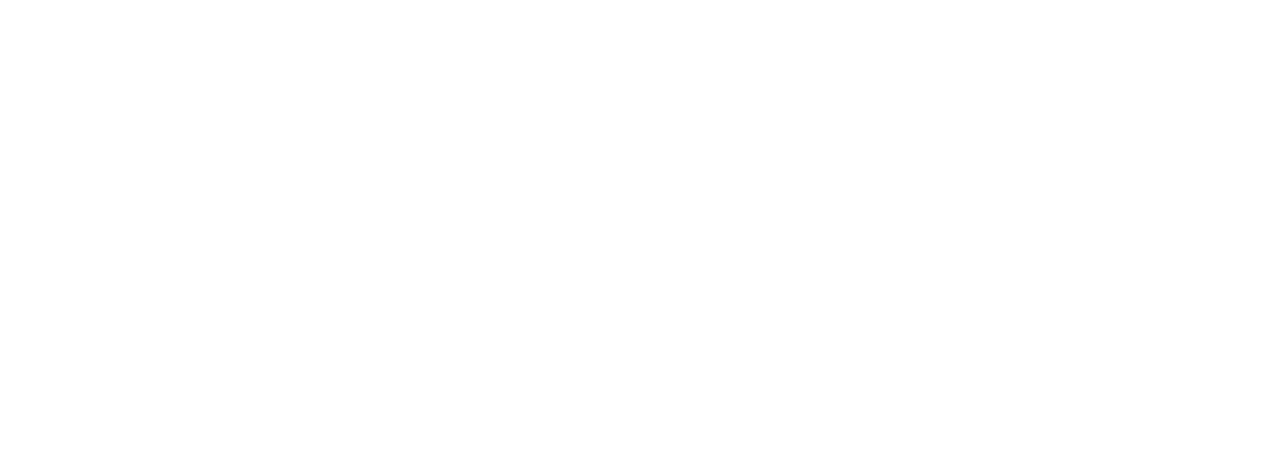
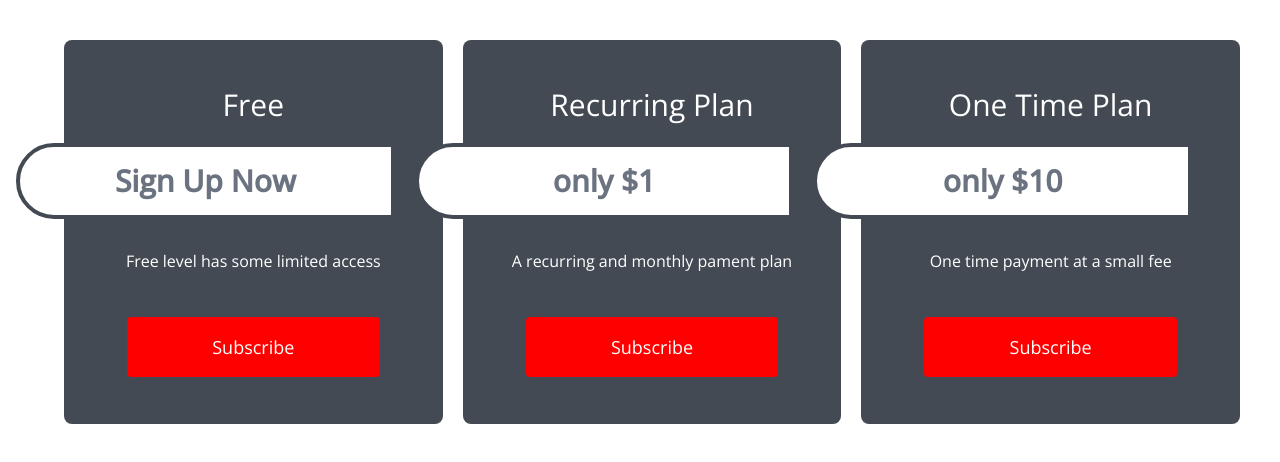
Before and after one commit to mnnlthmpsn/pama_react, a React (Create React App) app: page /subscribe in a window 1280 px wide. Before the commit this address had no page. Shown: the top 462 px of the page. Built offline with nearby package versions, Linux system fonts and the light colour scheme.

Commit message:
recurring

```diff
--- a/src/App.js
+++ b/src/App.js
@@ -1,5 +1,5 @@
 import { Routes, Route } from 'react-router-dom'
-import { Give, PAMA, Join, ApplicationForm, Partner, Index, Checkout, Map } from './pages/pages'
+import { Give, PAMA, Join, ApplicationForm, Partner, Index, Checkout, Map, Subscribe } from './pages/pages'
 
 const App = () => {
     return (
@@ -13,6 +13,7 @@
                 <Route path="partner" element={<Partner />} />
                 <Route path="join" element={<Join />} />
                 <Route path="map" element={<Map />} />
+                <Route path='subscribe' element={<Subscribe />} />
             </Routes>
         </div>
     )
--- a/src/pages/join.js
+++ b/src/pages/join.js
@@ -5,7 +5,7 @@
 
     const navigate = useNavigate()
 
-    const apply = () => navigate('/apply')
+    const apply = () => navigate('/subscribe')
 
     const staffList = [
         { name: 'Emmanuel Thompson', role: 'Sercretary', image: 'https://images.unsplash.com/photo-1546525848-3ce03ca516f6?ixlib=rb-1.2.1&ixid=MnwxMjA3fDB8MHxzZWFyY2h8NHx8YmxhY2slMjBtYW58ZW58MHx8MHx8&auto=format&fit=crop&w=500&q=60' }
--- a/src/pages/pages.js
+++ b/src/pages/pages.js
@@ -6,3 +6,4 @@
 export { default as Partner } from './partner'
 export { default as Checkout } from './checkout'
 export { default as Map } from './map'
+export { default as Subscribe } from './subscribe'
--- a/src/pages/pama.js
+++ b/src/pages/pama.js
@@ -17,7 +17,7 @@
                 <p className="text-lg font-light">Chris Asante Ministerial</p>
                 <p className="text-lg font-light">Association</p>
                 <div className="py-8 w-2/3">
-                    <Button label="Join Now" onClick={() => navigate('/apply')} />
+                    <Button label="Join Now" onClick={() => navigate('/join')} />
                 </div>
             </div>
 
@@ -90,7 +90,7 @@
                         In His Service
                     </p>
 
-                    <Button label="Apply" onClick={() => navigate('/apply')} />
+                    <Button label="Join Now" onClick={() => navigate('/join')} />
                     {/* <button className="py-3 outline-none px-20 primaryColor" onClick={() => navigate('/apply')}>JOIN CAMA</button> */}
                 </div>
             </div>
--- /dev/null
+++ b/src/pages/subscribe.js
@@ -0,0 +1,50 @@
+import { useNavigate } from "react-router-dom"
+import Button from "../components/button"
+
+const Subscribe = () => {
+
+    const plans = [
+        { title: "Free", subtitle: "Sign Up Now", description: "Free level has some limited access" },
+        { title: "Recurring Plan", subtitle: "only $1", description: "A recurring and monthly pament plan" },
+        { title: "One Time Plan", subtitle: "only $10", description: "One time payment at a small fee" },
+    ]
+
+    return (
+        <div className="h-screen w-screen pl-16 pr-10 my-10">
+            <div className="grid lg:grid-cols-3 h-full gap-5">
+                {
+                    plans.map((plan, i) => <SubscriptionCard subscription={plan} />)
+                }
+            </div>
+        </div>
+    )
+}
+
+const SubscriptionCard = ({ subscription }) => {
+
+    const router = useNavigate()
+    const apply = () => {
+        router('/apply')
+    }
+
+    return (
+        <div className="h-96 bgDark rounded-lg text-white flex justify-evenly flex-col space-y-10">
+            <div className="flex flex-col space-y-5">
+                <p className="text-center text-3xl px-2">{subscription.title}</p>
+                <div class="relative">
+                    <div className="absolute -left-12 border-4 bg-white w-full text-center text-3xl font-bold text-gray-500 rounded-l-full border-[#434A53] px-4 py-4">
+                        {subscription.subtitle}
+                    </div>
+                </div>
+            </div>
+            <div className="w-full flex flex-col items-center space-y-6">
+                <p className="px-6 py-5">{subscription.description}</p>
+                <div className="flex w-2/3 justify-center">
+                    <Button label='Subscribe' onClick={apply}/>
+                </div>
+            </div>
+        </div>
+    )
+}
+
+export default Subscribe
```
